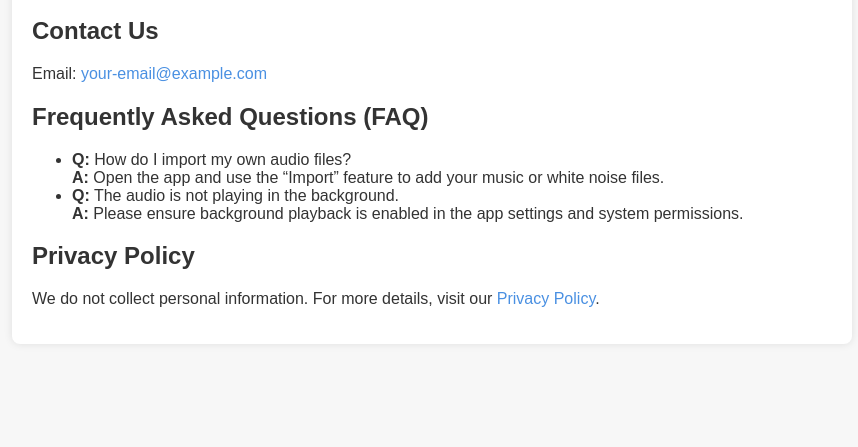
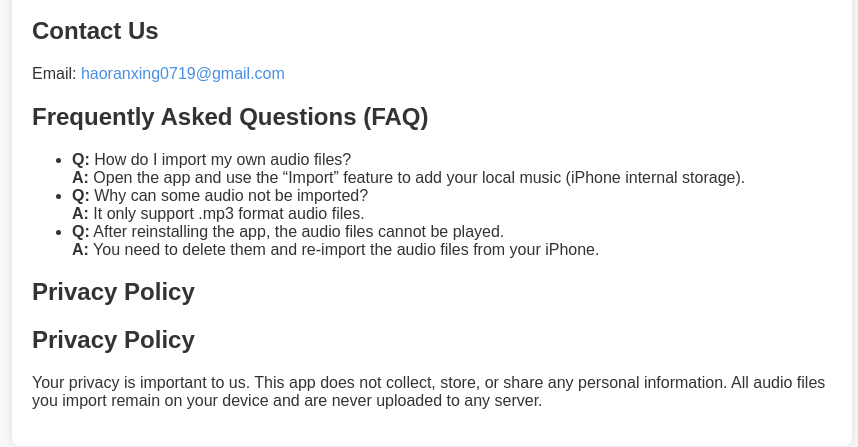
Before and after one commit to haoranxing7777/sleep-relax-support, a plain HTML site: page index.html in a window 1280 px wide. Shown: the part 159-606 px from the top of the page, without its empty margins (208-1066 px from the left). Drawn offline with Linux system fonts and the light colour scheme.

Commit message:
index.html

```diff
--- a/index.html
+++ b/index.html
@@ -38,16 +38,18 @@
         <p>Thank you for using <strong>Sleep & Relax Player</strong>. If you encounter any issues or have suggestions, feel free to contact us.</p>
 
         <h2>Contact Us</h2>
-        <p>Email: <a href="mailto:your-email@example.com">your-email@example.com</a></p>
+        <p>Email: <a href="mailto:your-email@example.com">haoranxing0719@gmail.com</a></p>
 
         <h2>Frequently Asked Questions (FAQ)</h2>
         <ul>
-            <li><strong>Q:</strong> How do I import my own audio files? <br><strong>A:</strong> Open the app and use the “Import” feature to add your music or white noise files.</li>
-            <li><strong>Q:</strong> The audio is not playing in the background. <br><strong>A:</strong> Please ensure background playback is enabled in the app settings and system permissions.</li>
+            <li><strong>Q:</strong> How do I import my own audio files? <br><strong>A:</strong> Open the app and use the “Import” feature to add your local music (iPhone internal storage).</li>
+            <li><strong>Q:</strong> Why can some audio not be imported? <br><strong>A:</strong> It only support .mp3 format audio files.</li>
+             <li><strong>Q:</strong> After reinstalling the app, the audio files cannot be played.<br><strong>A:</strong> You need to delete them and re-import the audio files from your iPhone.</li>
         </ul>
 
         <h2>Privacy Policy</h2>
-        <p>We do not collect personal information. For more details, visit our <a href="https://your-privacy-policy-url.com">Privacy Policy</a>.</p>
+        <h2>Privacy Policy</h2>
+<p>Your privacy is important to us. This app does not collect, store, or share any personal information. All audio files you import remain on your device and are never uploaded to any server.</p>
     </div>
 </body>
 </html>
```
